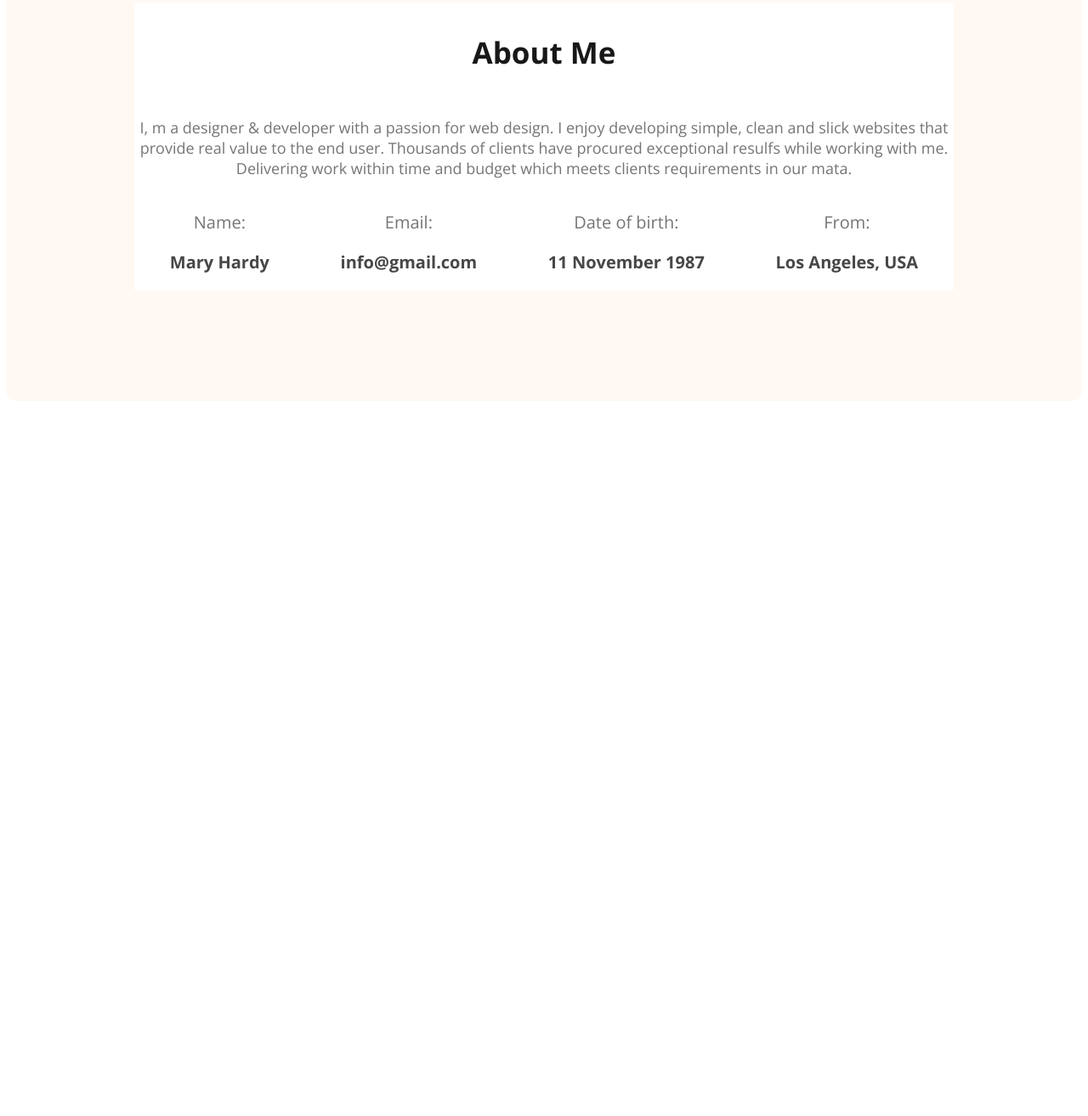
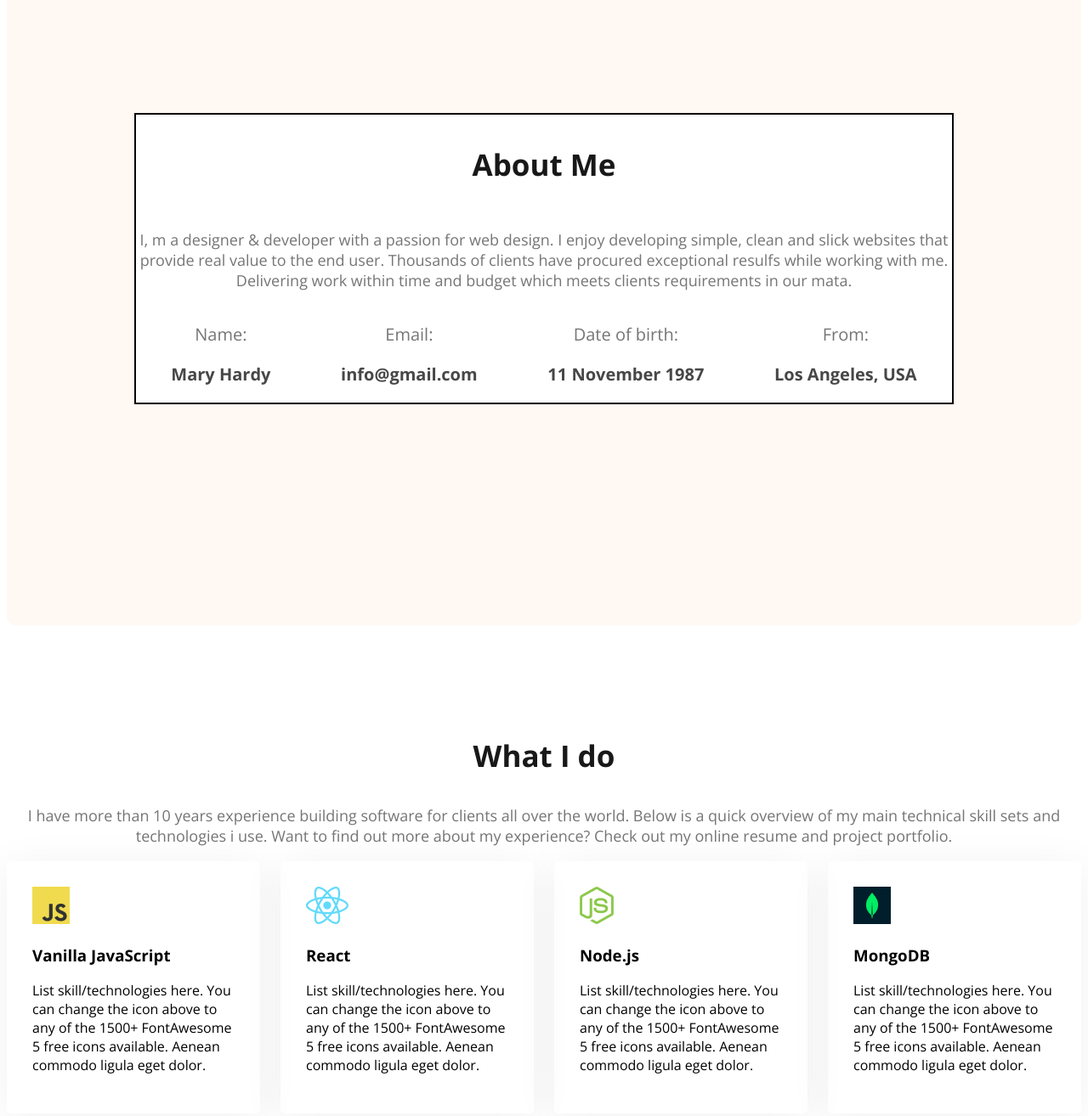
Before and after one commit to ShakirMahmud/web-dev-portfolio, a plain HTML site: page index.html in a window 1280 px wide. Shown: the part 1142-2456 px from the top of the page at 85% size. Before the commit the page ends 1622 px from the top, so only its background shows below. Drawn offline with nearby package versions, Linux system fonts and the light colour scheme.

Commit message:
up-to 6.7

```diff
--- a/index.html
+++ b/index.html
@@ -62,6 +62,33 @@
                 </div>
             </section>
         </section>
+        <section class="skills">
+            <h3 class="section_title skill_section_title text_center">What I do</h3>
+            <p class="section_description text_center">I have more than 10 years experience building software for clients all over the world. Below is a quick overview of my main technical skill sets and technologies i use. Want to find out more about my experience? Check out my online resume and project portfolio.</p>
+            <div class="skill_container">
+                <!-- .skill*4>img+h3.skill_title+p.skill_description -->
+                <div class="skill">
+                    <img src="images/icons/js.png" alt="">
+                    <h3 class="skill_title">Vanilla JavaScript</h3>
+                    <p class="skill_description">List skill/technologies here. You can change the icon above to any of the 1500+ FontAwesome 5 free icons available. Aenean commodo ligula eget dolor.</p>
+                </div>
+                <div class="skill">
+                    <img src="images/icons/react.png" alt="">
+                    <h3 class="skill_title">React</h3>
+                    <p class="skill_description">List skill/technologies here. You can change the icon above to any of the 1500+ FontAwesome 5 free icons available. Aenean commodo ligula eget dolor.</p>
+                </div>
+                <div class="skill">
+                    <img src="images/icons/nodejs.png" alt="">
+                    <h3 class="skill_title">Node.js</h3>
+                    <p class="skill_description">List skill/technologies here. You can change the icon above to any of the 1500+ FontAwesome 5 free icons available. Aenean commodo ligula eget dolor.</p>
+                </div>
+                <div class="skill">
+                    <img src="images/icons/mongo.png" alt="">
+                    <h3 class="skill_title">MongoDB</h3>
+                    <p class="skill_description">List skill/technologies here. You can change the icon above to any of the 1500+ FontAwesome 5 free icons available. Aenean commodo ligula eget dolor.</p>
+                </div>
+            </div>
+        </section>
     </main>
     <footer>
 
--- a/styles/portfolio.css
+++ b/styles/portfolio.css
@@ -37,6 +37,9 @@
 .section_description{
     color: #757575;
     font-size: 18px;
+}
+.text_center{
+    text-align: center;
 }
 /* header style */
 .header{
@@ -99,16 +102,20 @@ main{
     max-width: 1600px;
     margin: 0 auto;
 }
+main section{
+    margin-top: 130px;
+    margin-bottom: 130px;
+}
 /* about styles */
 .about{
 
     border-radius: 10px;
     padding: 130px 150px;
     text-align: center;
-    margin-top: 130px;
 }
 .inner_section{
     background-color: white;
+    border: 2px solid black;
     display: flex;
     justify-content: center;
     flex-direction: column;
@@ -126,3 +133,13 @@ section .item_description{
     font-size: 20px;
     color: #474747;
 }
+/* skills section styles */
+.skill_container{
+    display: flex;
+    gap: 24px;
+}
+.skill{
+    padding: 30px;
+    border-radius: 5px;
+    box-shadow: 0 6px 50px rgba(0, 0, 0, 0.06);
+}
```
